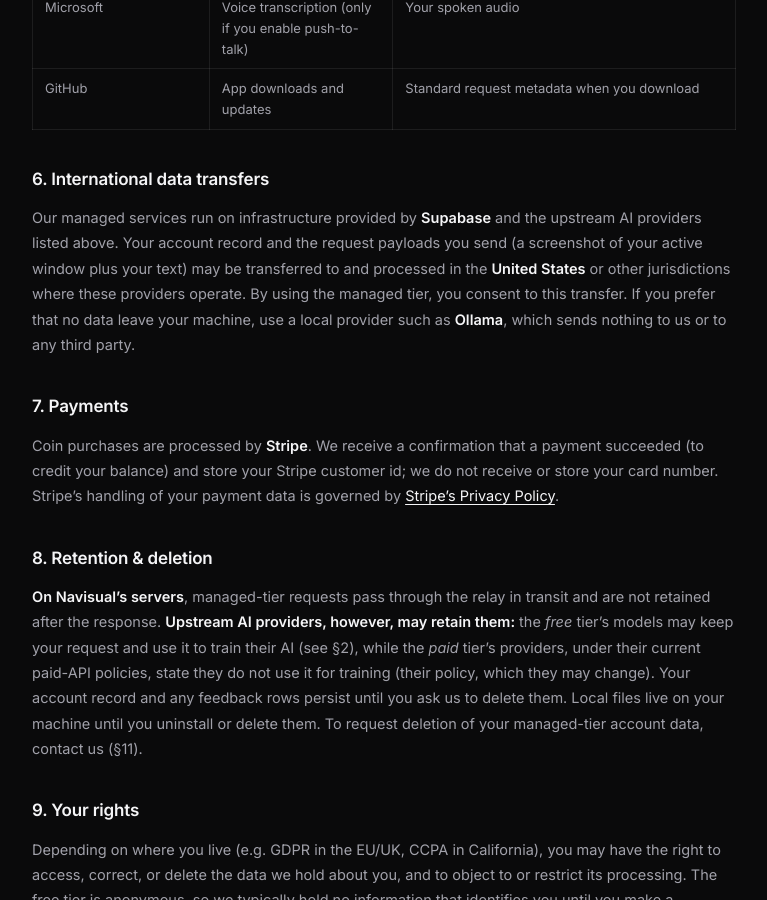
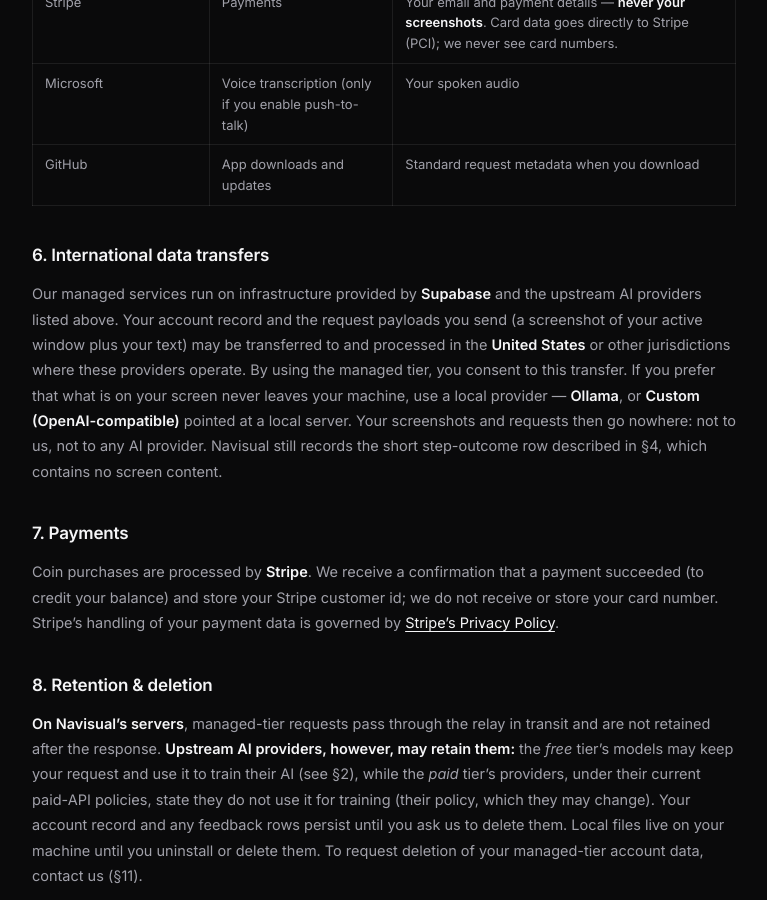
Before and after one commit to NavisualGuide/NavisualGuide.github.io, a Jekyll site: the page privacy.html, which Jekyll copies as it is, in a window 1280 px wide and 900 px high, scrolled down 3821 px. Shown: the whole window, without its empty margins (256-1023 px from the left). Built offline with Jekyll 4.4.1, drawn with Linux system fonts in a browser that asks for light colours; some of the changed text lies outside the part shown.

Commit message:
privacy: scope the local-provider promise to what is actually true
Three places claimed more than the code delivers, because feedback rows are not
provider-gated: a local-provider user does send one short row per step
advanced.

  "Ollama (local) - runs entirely on your own machine or LAN; nothing
   leaves your network."
  "Ollama (local) - nothing leaves your machine"
  "...use a local provider such as Ollama, which sends nothing to us or to
   any third party."

Dropping only the "to us" half was considered and rejected: it would still be
wrong. Section 5 of this very page is headed "Third-party processors" and lists
Supabase, which is exactly where that row goes -- so "nothing to any third
party" fails against the document's own vocabulary. Asking a reader to
distinguish a processor from a third party is not a fix, it is a smaller lie.

What is true, and is what a local-provider user actually cares about, is that
the SCREEN never leaves: screenshots and request text go nowhere, not to us and
not to any AI provider. All three passages now say that, and each names the
step-outcome row in section 4 rather than leaving the reader to discover it.

Custom (OpenAI-compatible) is now named alongside Ollama in all three. It was
absent from this page entirely, and it is how LM Studio and llama.cpp users
reach a local model -- the same choice, the same expectation, and until now no
mention at all.

Not changed: the five-fact block in the sync comment, and its twin in the app's
first-run notice, say "Ollama never leaves your machine" inside a bullet whose
subject is "your requests - including the screenshot". Elliptical but accurate
in context, and that block is a consent gate v0.7.18 deliberately held to five
minimal facts. Flagged rather than edited.

Still true of the CODE, and the reason this wording had to move: excluding
local providers from feedback entirely remains an open decision.

Co-Authored-By: Claude Opus 5 <noreply@anthropic.com>
Claude-Session: https://claude.ai/code/session_016CTvWFtAESBEp8NwvmAVjV

```diff
--- a/privacy.html
+++ b/privacy.html
@@ -131,8 +131,10 @@
           AI provider on your behalf.</li>
         <li><strong>Bring your own key</strong> — sent directly to Anthropic, Google, OpenAI,
           DeepSeek, or Qwen using your own API key; our servers are not involved.</li>
-        <li><strong>Ollama (local)</strong> — runs entirely on your own machine or LAN; nothing
-          leaves your network.</li>
+        <li><strong>Ollama (local)</strong>, or <strong>Custom (OpenAI-compatible)</strong> pointed
+          at a local server such as LM Studio or llama.cpp — the model runs on your own machine or
+          LAN, and <strong>your screenshots and requests never leave your network</strong>. (The
+          short step-outcome row in §4 is separate, and carries no screen content.)</li>
       </ul>
       <p>
         Whichever provider receives a request processes it under <em>their</em> privacy policy,
@@ -157,8 +159,9 @@
         <li>a <strong>bring-your-own-key</strong> provider on a paid plan, under that provider’s
           current policy (note: a provider’s own <em>free</em> tier — e.g. a free Google AI Studio
           key — may itself train on your data; check that provider’s policy); or</li>
-        <li><strong>Ollama</strong> (local) — nothing leaves your machine (the only option that
-          doesn’t depend on any provider’s policy).</li>
+        <li><strong>Ollama</strong>, or <strong>Custom</strong> pointed at a local server (local) —
+          your screenshots and requests never leave your machine, so no provider policy applies to
+          them at all.</li>
       </ul>
       <p>
         Some providers apply different data-use rules by region — for example, certain providers
@@ -240,9 +243,11 @@
         upstream AI providers listed above. Your account record and the request payloads you send
         (a screenshot of your active window plus your text) may be transferred to and processed in
         the <strong>United States</strong> or other jurisdictions where these providers operate. By
-        using the managed tier, you consent to this transfer. If you prefer that no data leave your
-        machine, use a local provider such as <strong>Ollama</strong>, which sends nothing to us or
-        to any third party.
+        using the managed tier, you consent to this transfer. If you prefer that what is on your
+        screen never leaves your machine, use a local provider — <strong>Ollama</strong>, or
+        <strong>Custom (OpenAI-compatible)</strong> pointed at a local server. Your screenshots and
+        requests then go nowhere: not to us, not to any AI provider. Navisual still records the
+        short step-outcome row described in §4, which contains no screen content.
       </p>
 
       <h2>7. Payments</h2>
```
